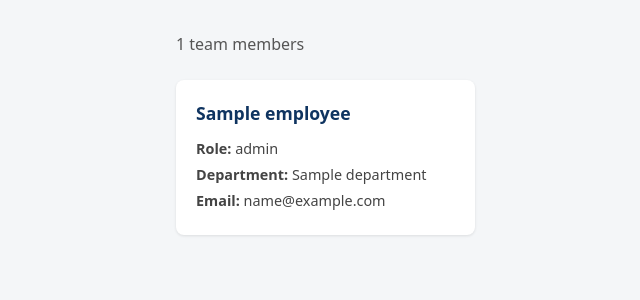
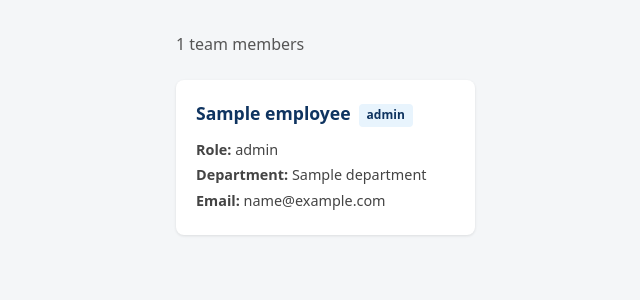
Before and after one commit to kamalsingh-engg/git_basic_course, a Flask app: template templates/index.html in a window 1280 px wide. Shown: the part 84-384 px from the top of the page, without its empty margins (0-640 px from the left). Run offline with Flask 3, Linux system fonts and the light colour scheme; the template is opened without the code that fills it: most values are stand-ins (such as "Sample title", 1, 10 or a date in 2020).

Commit message:
Add rol badge to employ cards

```diff
--- a/templates/index.html
+++ b/templates/index.html
@@ -9,7 +9,7 @@
 <div class="card-grid">
   {% for employee in employees %}
   <article class="card">
-    <h2>{{ employee.name }}</h2>
+    <h2>{{ employee.name }}<span class="badge">{{ employee.role }}</span></h2>
     <p class="meta"><strong>Role:</strong> {{ employee.role }}</p>
     <p class="meta"><strong>Department:</strong> {{ employee.department }}</p>
     <p class="meta"><strong>Email:</strong> {{ employee.email }}</p>
```
